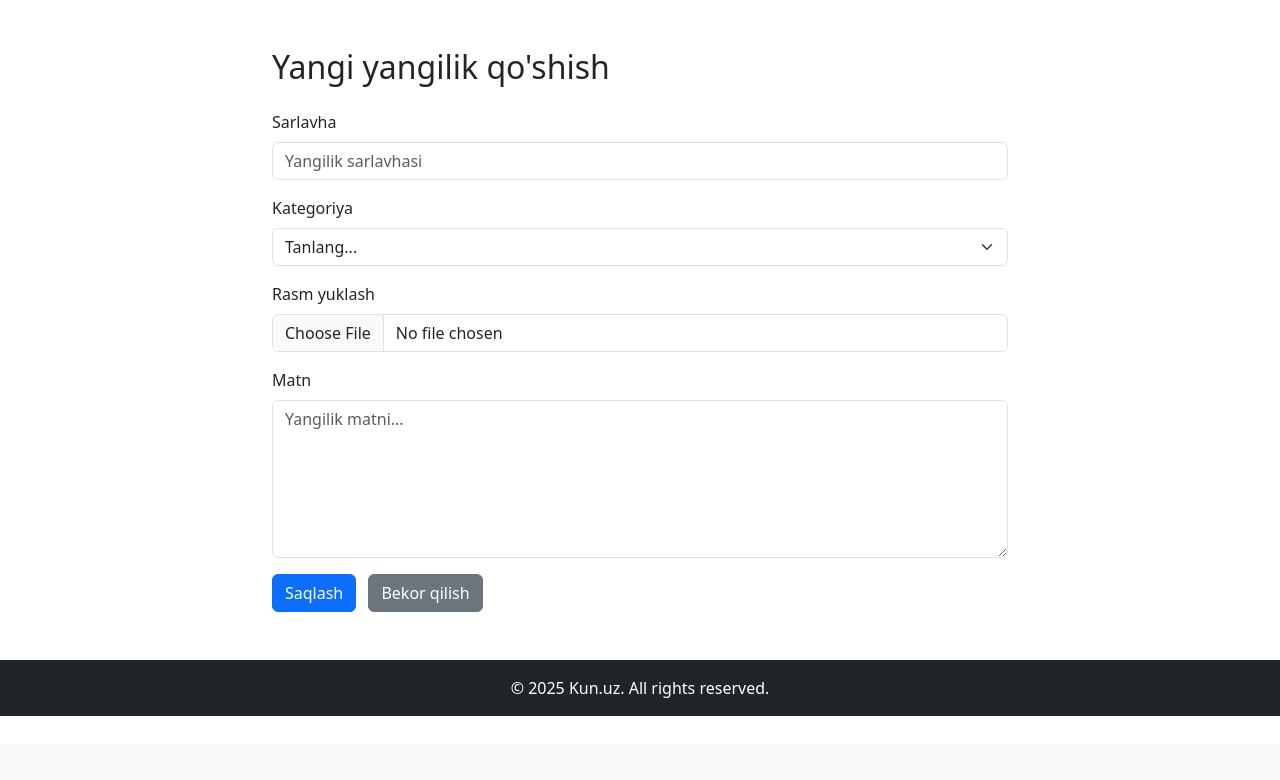
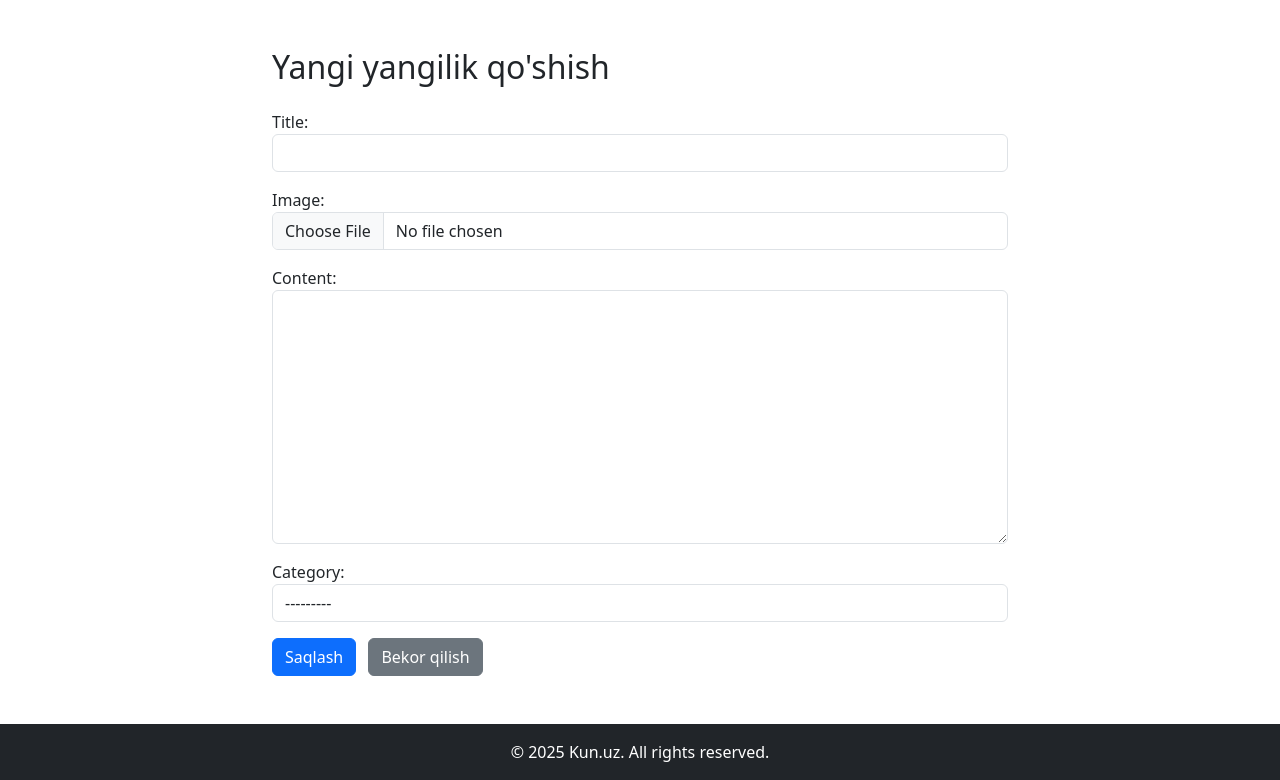
Before and after one commit to askarjon111/p6_django_news, a Django app: page /news/add/ in a window 1280 px wide. Shown: the part 56-836 px from the top of the page. Before the commit the page ends 772 px from the top, so only its background shows below. Run offline with Django 5.2, Linux system fonts and the light colour scheme; data that the repository does not hold is empty.

Commit message:
add news with django forms

```diff
--- /dev/null
+++ b/news/forms.py
@@ -0,0 +1,18 @@
+from django import forms
+
+from news.models import Category, New
+
+
+class AddNewsForm(forms.ModelForm):
+    title = forms.CharField(widget=forms.TextInput(
+        attrs={'class': 'form-control'}))
+    image = forms.ImageField(widget=forms.FileInput(
+        attrs={'class': 'form-control'}))
+    content = forms.CharField(widget=forms.Textarea(
+        attrs={'class': 'form-control'}))
+    category = forms.ModelChoiceField(widget=forms.Select(attrs={'class': 'form-control'}),
+                                      queryset=Category.objects.all())
+
+    class Meta:
+        model = New
+        fields = ['title', 'image', 'content', 'category']
--- a/news/views.py
+++ b/news/views.py
@@ -1,6 +1,7 @@
 from django.shortcuts import redirect, render
 from django.urls import reverse
 
+from news.forms import AddNewsForm
 from news.models import New, Category
 from django.shortcuts import get_object_or_404
 
@@ -35,21 +36,20 @@ def news_detail_view(request, pk):
 
 def add_news_view(request):
     if request.method == 'GET':
+        news_form = AddNewsForm()
         categories = Category.objects.all()
         data = {
-            'categories': categories
+            'categories': categories,
+            'news_form': news_form,
         }
         return render(request, 'add_news.html', data)
     elif request.method == 'POST':
-        category = Category.objects.get(id=request.POST.get('category'))
-        title = request.POST.get('title')
-        image = request.FILES.get('image')
-        content = request.POST.get('content')
-        news = New.objects.create(title=title,
-                                  category=category,
-                                  image=image,
-                                  content=content)
-        return redirect(reverse('news_detail', kwargs={'pk': news.id}))
+        form = AddNewsForm(request.POST, request.FILES)
+        if form.is_valid():
+            form.save()
+        else:
+            print(form.errors)
+        return redirect(reverse('home'))
 
 
 def delete_news_view(request, pk):
--- a/templates/add_news.html
+++ b/templates/add_news.html
@@ -9,37 +9,8 @@
 
       <form enctype="multipart/form-data" method="POST">
         {% csrf_token %}
-        <!-- Title -->
-        <div class="mb-3">
-          <label for="title" class="form-label">Sarlavha</label>
-          <input type="text" class="form-control" name="title" id="title" placeholder="Yangilik sarlavhasi">
-        </div>
-
-        <!-- Category -->
-        <div class="mb-3">
-          <label for="category" class="form-label">Kategoriya</label>
-          <select class="form-select" id="category" name="category">
-            <option selected disabled>Tanlang...</option>
-            {% for cat in categories %}
-                <option value="{{ cat.id }}">{{ cat.name }}</option>
-            {% endfor %}
-          </select>
-        </div>
-
-        <!-- Image -->
-        <div class="mb-3">
-          <label for="image" class="form-label">Rasm yuklash</label>
-          <input class="form-control" type="file" id="image" name="image">
-        </div>
-
-        <!-- Content -->
-        <div class="mb-3">
-          <label for="content" class="form-label">Matn</label>
-          <textarea name="content" class="form-control" id="content" rows="6" placeholder="Yangilik matni..."></textarea>
-        </div>
-
-        <!-- Submit -->
-        <button type="submit" class="btn btn-primary">Saqlash</button>
+        {{ news_form.as_p }}
+        <input type="submit" class="btn btn-primary" value="Saqlash">
         <a href="{% url 'home' %}" class="btn btn-secondary ms-2">Bekor qilish</a>
       </form>
     </div>
```
